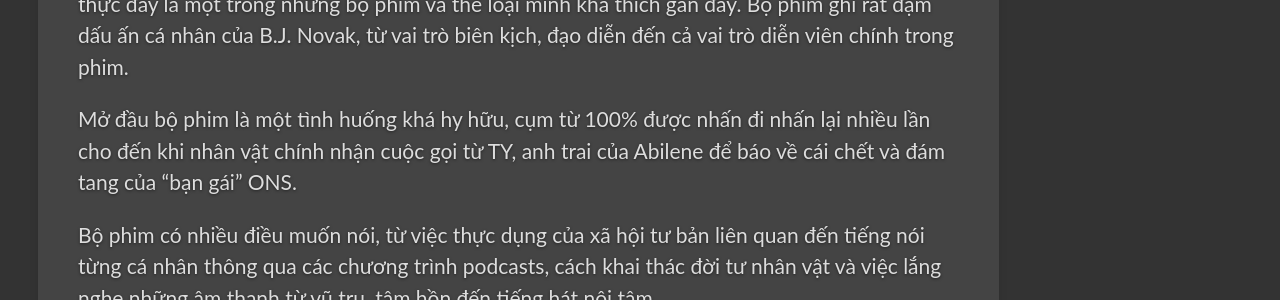
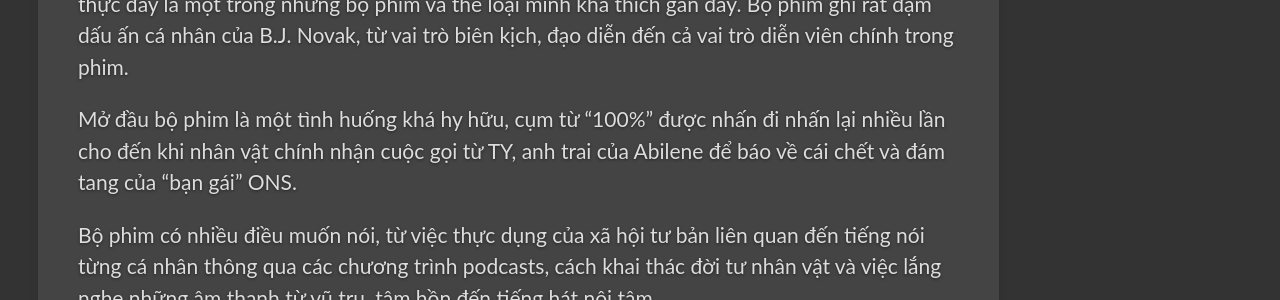
Before and after one commit to vdchuyen/chuyen-vn, a Jekyll site: the page built from _posts/2022-10-04-regrets.md, in a window 1280 px wide. Shown: the part 354-654 px from the top of the page. Built offline with Jekyll 4.4.1, drawn with Linux system fonts in a browser that asks for light colours; our own code applies the rules of GitHub Pages for plain Markdown files; Markdown is read by kramdown in place of the engine named in the settings.

```diff
--- a/_posts/2022-10-04-regrets.md
+++ b/_posts/2022-10-04-regrets.md
@@ -2,7 +2,7 @@
 
 Đó là lời chốt của mẹ Abilene trong bộ phim <a href="https://www.imdb.com/title/tt11976532" target="_blank">Vengeance</a> về chiêm nghiệm cuộc sống. Thành thực đây là một trong những bộ phim và thể loại mình khá thích gần đây. Bộ phim ghi rất đậm dấu ấn cá nhân của B.J. Novak, từ vai trò biên kịch, đạo diễn đến cả vai trò diễn viên chính trong phim.
 
-Mở đầu bộ phim là một tình huống khá hy hữu, cụm từ 100% được nhấn đi nhấn lại nhiều lần cho đến khi nhân vật chính nhận cuộc gọi từ TY, anh trai của Abilene để báo về cái chết và đám tang của "bạn gái" ONS.
+Mở đầu bộ phim là một tình huống khá hy hữu, cụm từ "100%" được nhấn đi nhấn lại nhiều lần cho đến khi nhân vật chính nhận cuộc gọi từ TY, anh trai của Abilene để báo về cái chết và đám tang của "bạn gái" ONS.
 
 Bộ phim có nhiều điều muốn nói, từ việc thực dụng của xã hội tư bản liên quan đến tiếng nói từng cá nhân thông qua các chương trình podcasts, cách khai thác đời tư nhân vật và việc lắng nghe những âm thanh từ vũ trụ, tâm hồn đến tiếng hát nội tâm.
 
```
